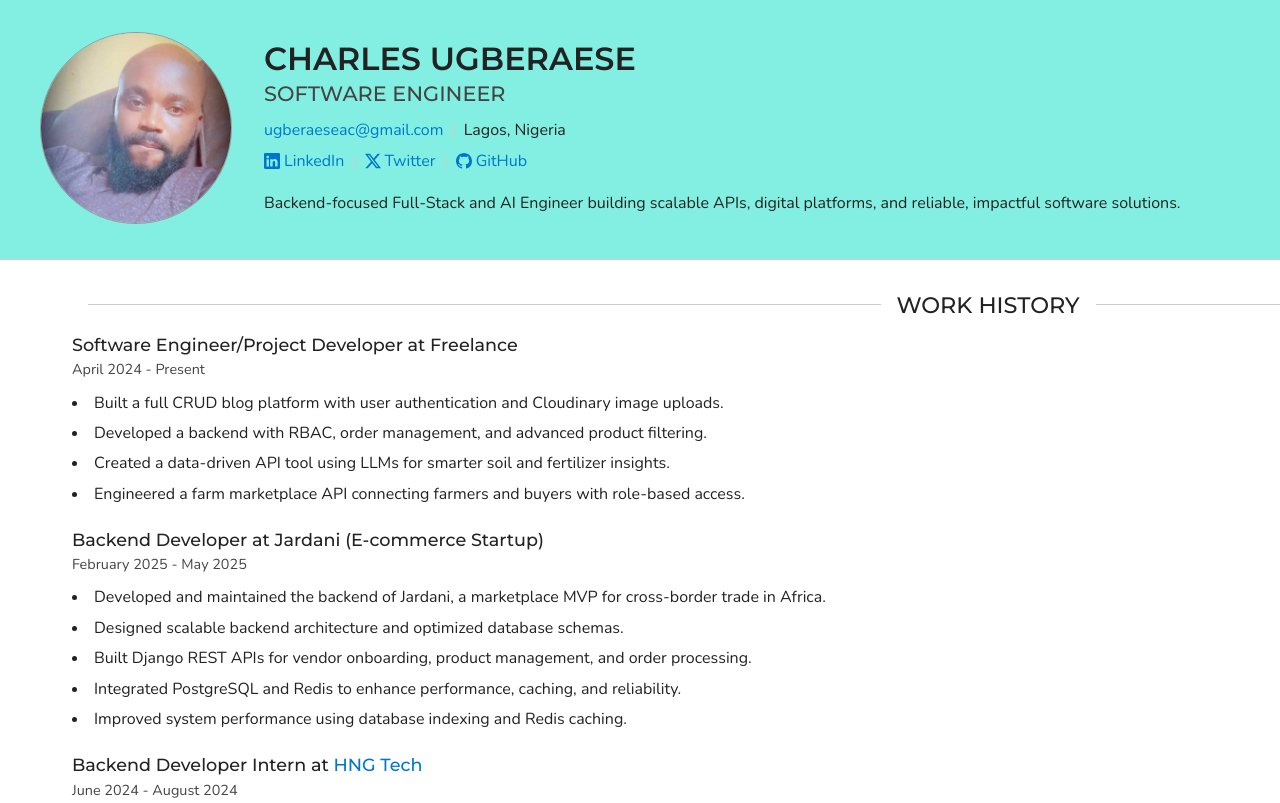
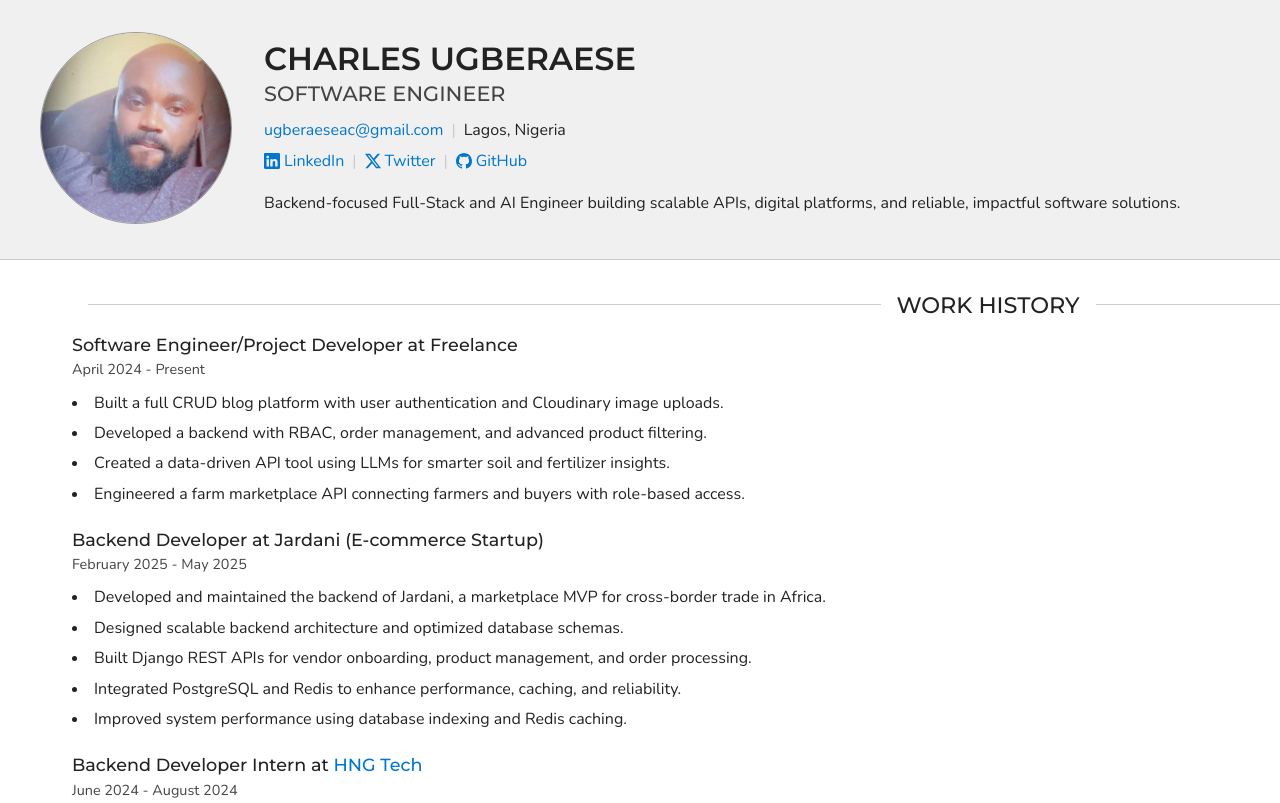
Before and after one commit to ugberaeseac/ugberaeseac.github.io, a plain HTML site: page index.html in a window 1280 px wide. Shown: the top 803 px of the page. Drawn offline with nearby package versions, Linux system fonts and the light colour scheme.

Commit message:
header background color

```diff
--- a/css/main.css
+++ b/css/main.css
@@ -1,7 +1,7 @@
 :root {
   --link-color: #0077cc;
   --link-color-hover: #00487c;
-  --header-footer-bg-color: #82efe2;
+  --header-footer-bg-color: #f0f0f0;
   --aside-accent-color: #9d836b;
   --skill-bar-fill-color: #f3e4c6;
   --blockquote-bg-color: #f7fafc;
```
